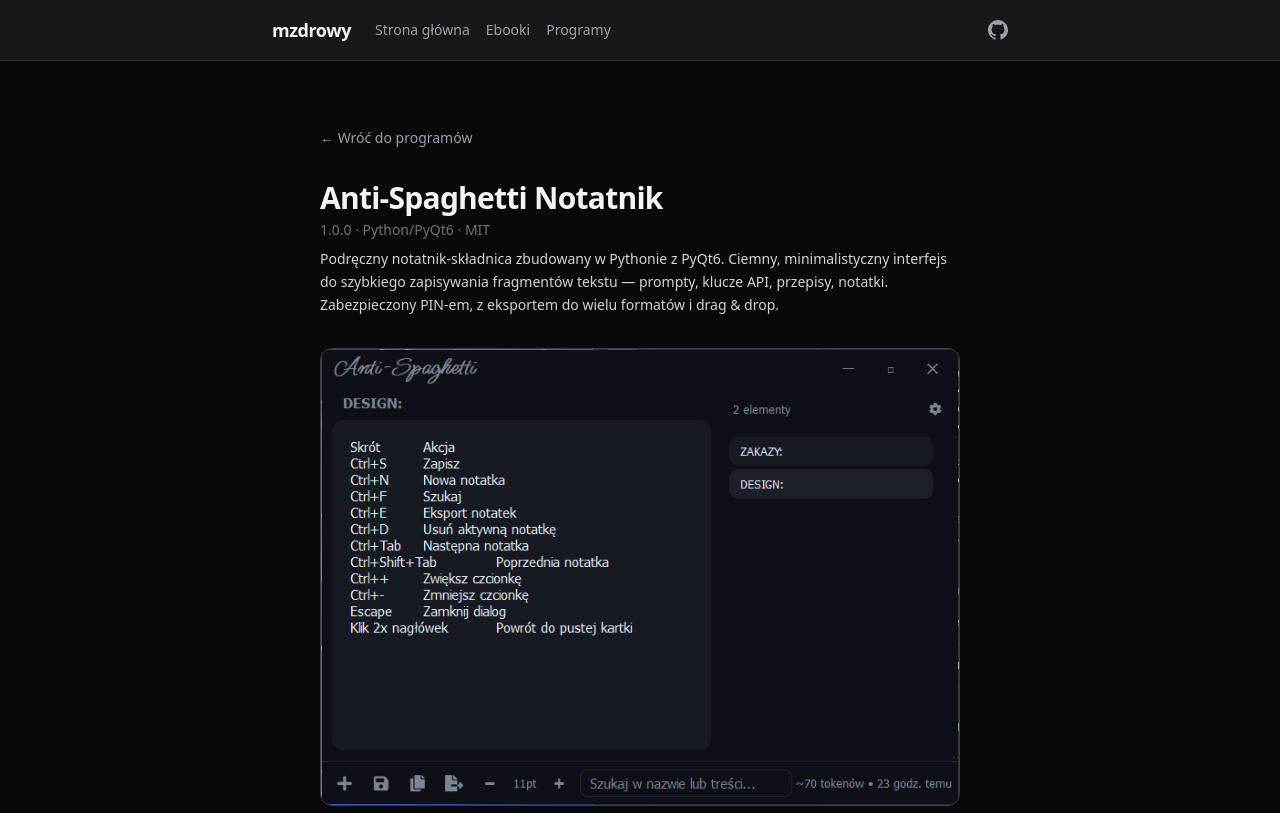
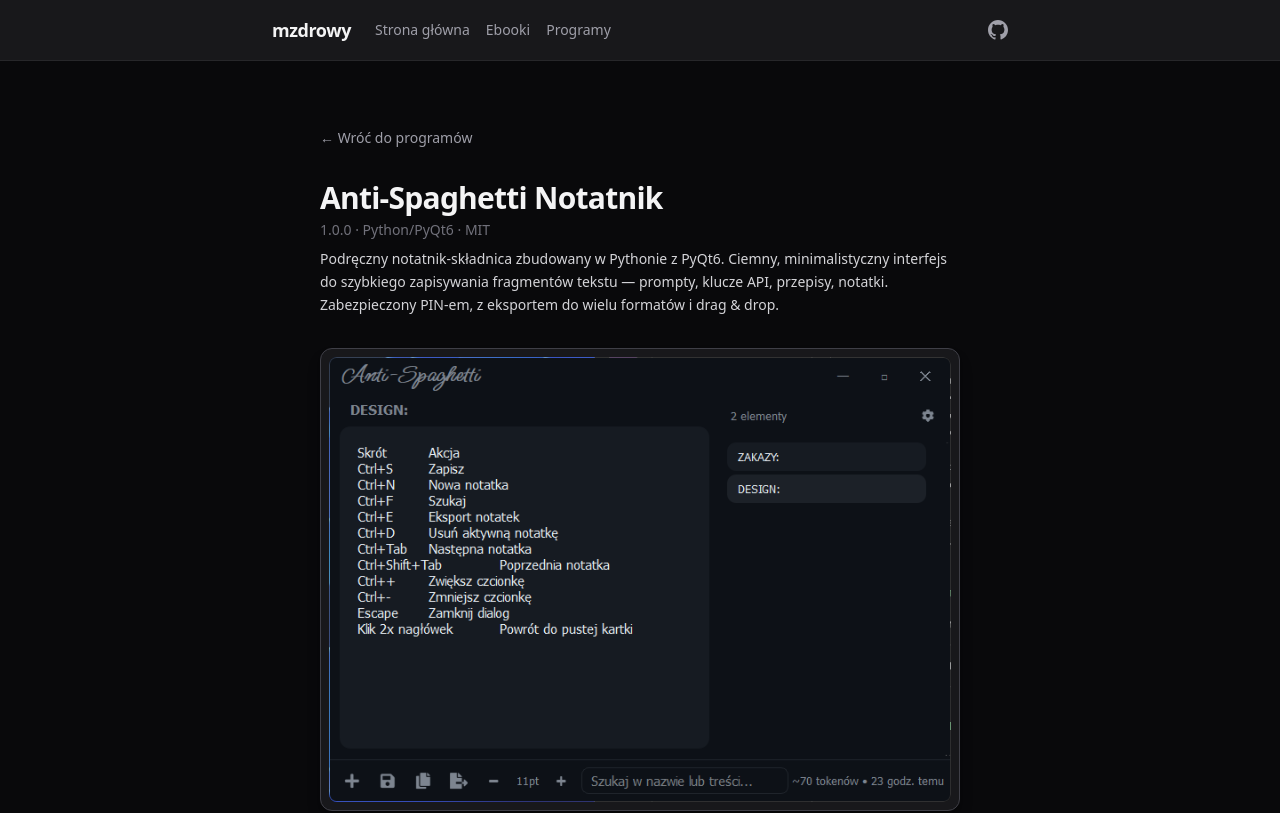
Before and after one commit to MzdrowY/mzdrowy.github.io, a Next.js app: page /programy/anti-spaghetti in a window 1280 px wide. Shown: the top 813 px of the page. Built offline with nearby package versions, Linux system fonts and the light colour scheme.

Commit message:
add padding border to mask screenshot edge artifacts

```diff
--- a/src/app/programy/[slug]/page.tsx
+++ b/src/app/programy/[slug]/page.tsx
@@ -30,11 +30,11 @@ export default async function ProgramPage({ params }: { params: Promise<{ slug:
       <p className="mb-8 text-sm leading-relaxed text-zinc-300">{program.description}</p>
 
       {screenshots[program.slug] && (
-        <div className="mb-8">
+        <div className="mb-8 rounded-xl border border-zinc-700 bg-zinc-900 p-2 shadow-lg shadow-black/30">
           <img
             src={screenshots[program.slug]}
             alt={`Zrzut ekranu: ${program.title}`}
-            className="w-full rounded-xl border border-zinc-700"
+            className="block w-full rounded-lg"
           />
         </div>
       )}
```
